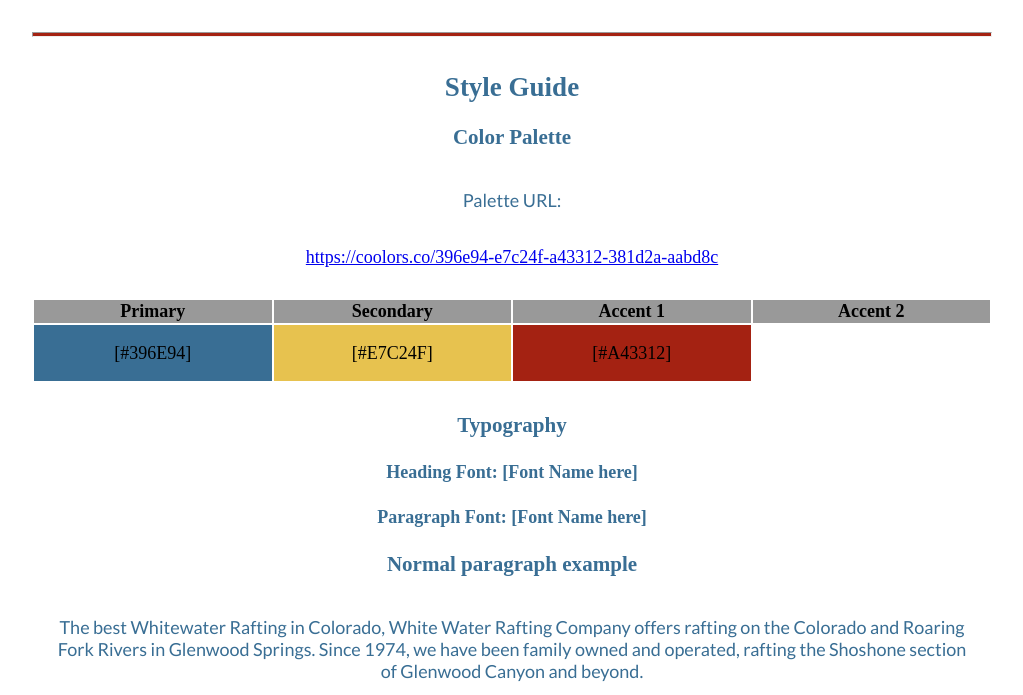
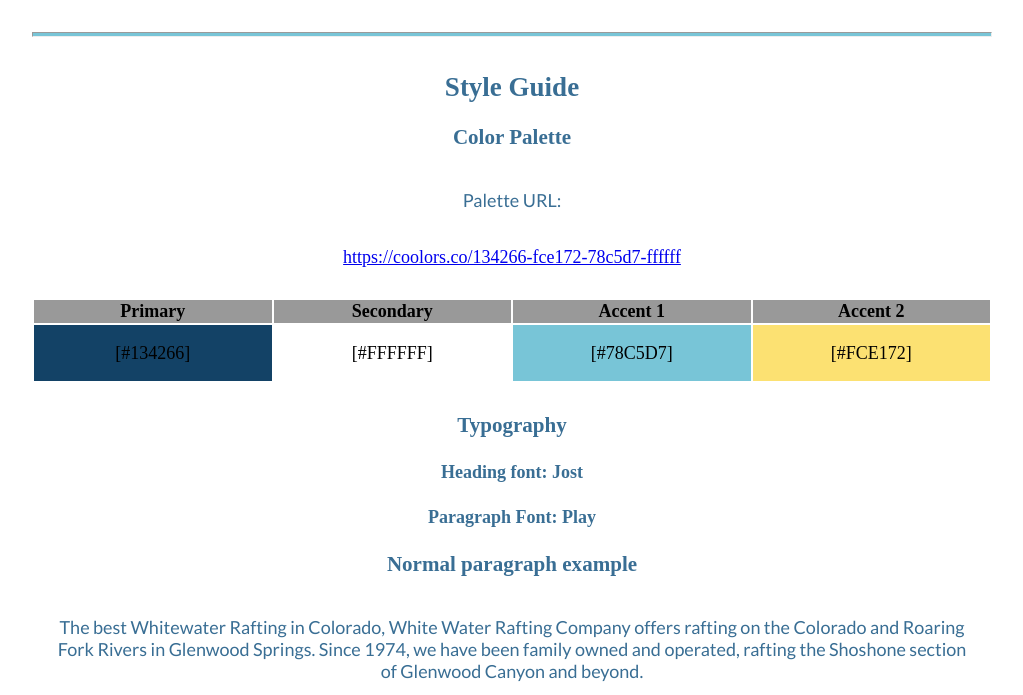
Before and after one commit to EChambeee/wdd130, a plain HTML site: page wwr/site-plan-rafting.html in a window 1280 px wide. Shown: the part 1065-1760 px from the top of the page, without its empty margins (128-1151 px from the left). Drawn offline with Linux system fonts and the light colour scheme; a web font is replaced by a local one.

Commit message:
sight plan added

```diff
--- a/wwr/site-plan-rafting.html
+++ b/wwr/site-plan-rafting.html
@@ -1,5 +1,5 @@
 <!DOCTYPE html>
-<html lang="en-us">
+<html lang="en-us"
 
 <head>
   <meta charset="utf-8" />
@@ -19,11 +19,11 @@
     <hr />
     <h2>Overview</h2>
     <h3>Purpose</h3>
-    <p>[Your purpose here]</p>
+    <p>My purpose of this website is to have an online presence.</p>
     <!-- change this -->
 
     <h3>Audience</h3>
-    <p>[Your audience here]</p>
+    <p>College students.</p>
     <!-- change this -->
 
     <hr />
@@ -41,8 +41,8 @@
 
     <!-- Copy and paste the URL to your finished palette below. Replace the href value that is there with yours. Make sure to paste it into both the href value and the content text of the <a> tag -->
     <p>Palette URL:</p>
-    <a href="https://coolors.co/396e94-e7c24f-a43312-381d2a-aabd8c"
-      target="_blank">https://coolors.co/396e94-e7c24f-a43312-381d2a-aabd8c</a>
+    <a href="https://coolors.co/134266-fce172-78c5d7-ffffff"
+      target="_blank">https://coolors.co/134266-fce172-78c5d7-ffffff</a>
 
     <table class="colors">
       <tr>
@@ -53,10 +53,10 @@
       </tr>
       <!-- Replace the numbers in the boxes below with your hex color codes. Then switch to the site-plan.css file and change your colors there as well. -->
       <tr>
-        <td class="primary">[#396E94]</td>
-        <td class="secondary">[#E7C24F]</td>
-        <td class="accent1">[#A43312]</td>
-        <td class="accent2"></td>
+        <td class="primary">[#134266]</td>
+        <td class="secondary">[#FFFFFF]</td>
+        <td class="accent1">[#78C5D7]</td>
+        <td class="accent2">[#FCE172]</td>
       </tr>
     </table>
 
@@ -66,12 +66,12 @@
     <!-- Choose a font for your paragraphs (body copy) and headlines. What font(s) have you chosen? Think also about which of your colors above you might use for background and font colors. -->
 
     <h4>
-      Heading Font: [Font Name here]
-      <!-- change this -->
+      Heading font: Jost
+
     </h4>
     <h4>
-      Paragraph Font: [Font Name here]
-      <!-- change this -->
+      Paragraph Font: Play
+
     </h4>
     <h3>Normal paragraph example</h3>
     <p>
--- a/wwr/styles/site-plan-rafting.css
+++ b/wwr/styles/site-plan-rafting.css
@@ -5,10 +5,10 @@ Fonts are separated by a & */
 
 :root {
   /* change the values below to your colors from your palette */
-  --primary-color: #396E94   ;
-  --secondary-color: #E7C24F ;
-  --accent1-color: #A42212;
-  --accent2-color: white;
+  --primary-color: #134266   ;
+  --secondary-color: #FFFFFF ;
+  --accent1-color: #78C5D7;
+  --accent2-color: #FCE172;
 
   /* change the values below to your chosen font(s) */
   --heading-font: "IM Fell French Canon";
```
